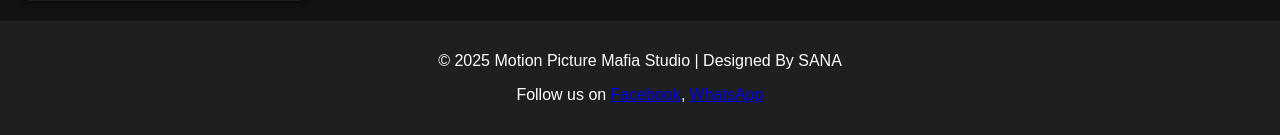
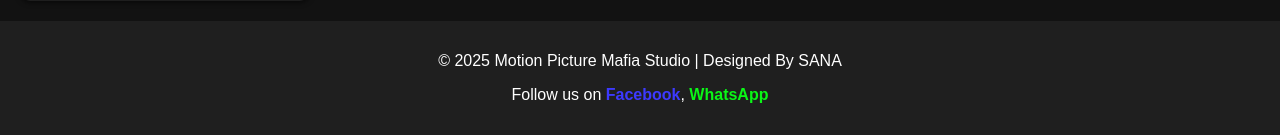
Before and after one commit to k16518sandeepa/mpm, a PHP site: page /Anime/index.html in a window 1280 px wide. Shown: the part 1268-1403 px from the top of the page. Run offline with PHP 8.4, Linux system fonts and the light colour scheme.

Commit message:
social media font fix

```diff
--- a/Anime/anime.html
+++ b/Anime/anime.html
@@ -75,8 +75,8 @@
   <footer>
     <p>&copy; 2025 Motion Picture Mafia Studio | Designed By SANA</p>
     <p>Follow us on
-      <a href="https://web.facebook.com/groups/721197248262091">Facebook</a>,
-      <a href="https://whatsapp.com/channel/0029Va9bRGREawdkel5Jvx1i">WhatsApp</a>
+      <a href="https://web.facebook.com/groups/721197248262091" class="facebook", target="_blank">Facebook</a>,
+      <a href="https://whatsapp.com/channel/0029Va9bRGREawdkel5Jvx1i" class="whatsapp", target="_blank">WhatsApp</a>
     </p>
   </footer>
 
--- a/Anime/index.html
+++ b/Anime/index.html
@@ -102,8 +102,8 @@
   <footer>
     <p>&copy; 2025 Motion Picture Mafia Studio | Designed By SANA</p>
     <p>Follow us on
-      <a href="https://web.facebook.com/groups/721197248262091">Facebook</a>,
-      <a href="https://whatsapp.com/channel/0029Va9bRGREawdkel5Jvx1i">WhatsApp</a>
+      <a href="https://web.facebook.com/groups/721197248262091" class="facebook", target="_blank">Facebook</a>,
+      <a href="https://whatsapp.com/channel/0029Va9bRGREawdkel5Jvx1i" class="whatsapp", target="_blank">WhatsApp</a>
     </p>
   </footer>
 
--- a/Anime/style.css
+++ b/Anime/style.css
@@ -225,3 +225,23 @@ footer {
   background: #1f1f1f;
   margin-top: auto; /* pushes footer to bottom */
 }
+
+.whatsapp {
+  color: hwb(123 4% 3%);
+  text-decoration: none;
+  font-weight: bold;
+}
+
+.whatsapp:hover {
+  text-decoration: underline;
+}
+
+.facebook {
+  color: oklab(50.827% 0.00712 -0.27622);
+  text-decoration: none;
+  font-weight: bold;
+}
+
+.facebook:hover {
+  text-decoration: underline;
+}
--- a/Games/games.html
+++ b/Games/games.html
@@ -83,8 +83,8 @@
   <footer>
     <p>&copy; 2025 Motion Picture Mafia Studio | Designed By SANA</p>
     <p>Follow us on
-      <a href="https://web.facebook.com/groups/721197248262091">Facebook</a>,
-      <a href="https://whatsapp.com/channel/0029Va9bRGREawdkel5Jvx1i">WhatsApp</a>
+      <a href="https://web.facebook.com/groups/721197248262091" class="facebook", target="_blank">Facebook</a>,
+      <a href="https://whatsapp.com/channel/0029Va9bRGREawdkel5Jvx1i" class="whatsapp", target="_blank">WhatsApp</a>
     </p>
   </footer>
 
--- a/Movies/movies.html
+++ b/Movies/movies.html
@@ -95,8 +95,8 @@
   <footer>
     <p>&copy; 2025 Motion Picture Mafia Studio | Designed By SANA</p>
     <p>Follow us on
-      <a href="https://web.facebook.com/groups/721197248262091">Facebook</a>,
-      <a href="https://whatsapp.com/channel/0029Va9bRGREawdkel5Jvx1i">WhatsApp</a>
+      <a href="https://web.facebook.com/groups/721197248262091" class="facebook", target="_blank">Facebook</a>,
+      <a href="https://whatsapp.com/channel/0029Va9bRGREawdkel5Jvx1i" class="whatsapp", target="_blank">WhatsApp</a>
     </p>
   </footer>
 
--- a/Tv Series/tv series.html
+++ b/Tv Series/tv series.html
@@ -98,8 +98,8 @@
   <footer>
     <p>&copy; 2025 Motion Picture Mafia Studio | Designed By SANA</p>
     <p>Follow us on
-      <a href="https://web.facebook.com/groups/721197248262091">Facebook</a>,
-      <a href="https://whatsapp.com/channel/0029Va9bRGREawdkel5Jvx1i">WhatsApp</a>
+      <a href="https://web.facebook.com/groups/721197248262091" class="facebook", target="_blank">Facebook</a>,
+      <a href="https://whatsapp.com/channel/0029Va9bRGREawdkel5Jvx1i" class="whatsapp", target="_blank">WhatsApp</a>
     </p>
   </footer>
 
--- a/Updates/updates.html
+++ b/Updates/updates.html
@@ -119,8 +119,8 @@
   <footer>
     <p>&copy; 2025 Motion Picture Mafia Studio | Designed By SANA</p>
     <p>Follow us on
-      <a href="https://web.facebook.com/groups/721197248262091">Facebook</a>,
-      <a href="https://whatsapp.com/channel/0029Va9bRGREawdkel5Jvx1i">WhatsApp</a>
+      <a href="https://web.facebook.com/groups/721197248262091" class="facebook", target="_blank">Facebook</a>,
+      <a href="https://whatsapp.com/channel/0029Va9bRGREawdkel5Jvx1i" class="whatsapp", target="_blank">WhatsApp</a>
     </p>
   </footer>
 
```
Also changed, not shown: Games/style.css (+20 -0 lines), Movies/style.css (+20 -0 lines), Tv Series/style.css (+20 -0 lines), Updates/style.css (+20 -0 lines).
